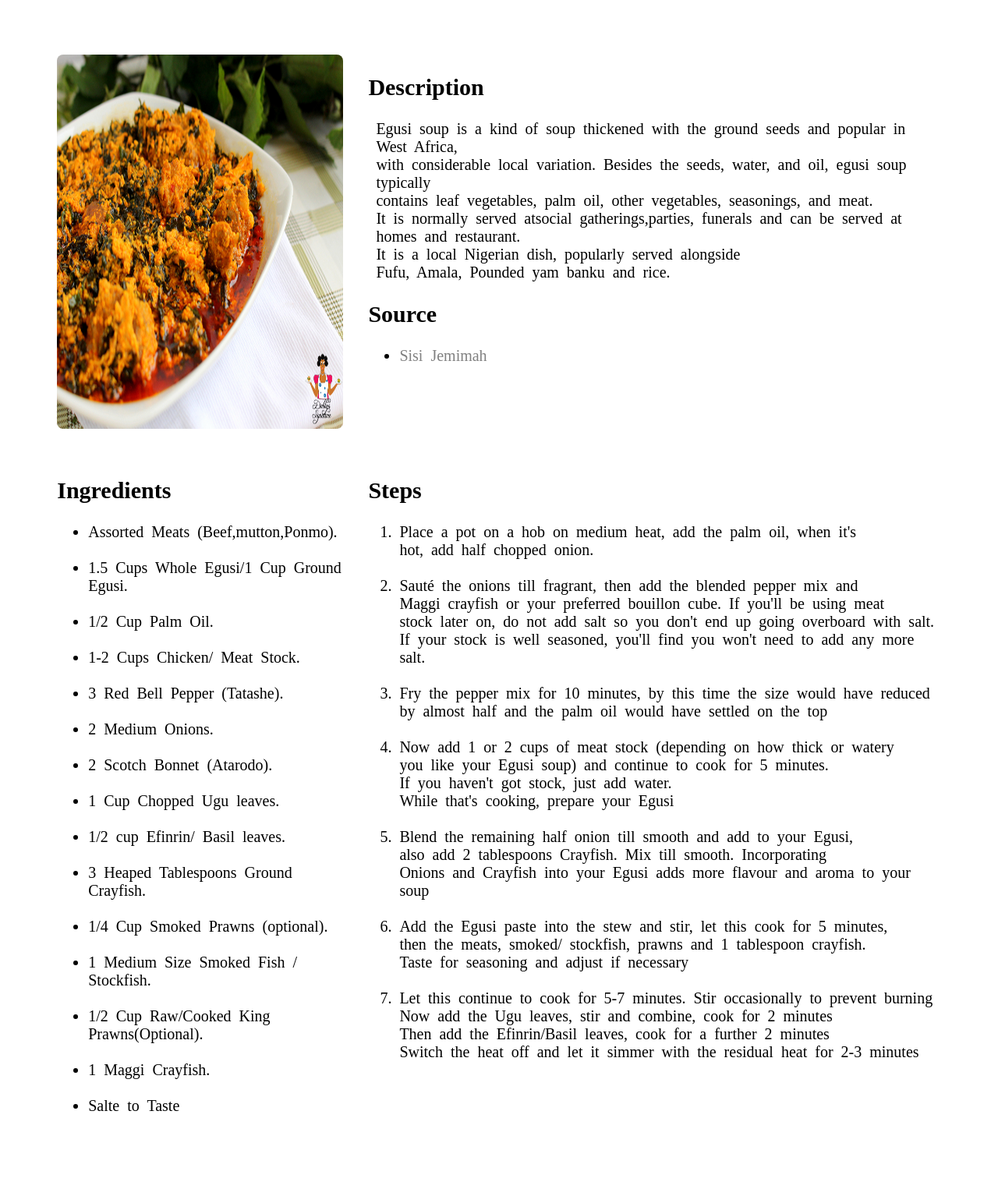
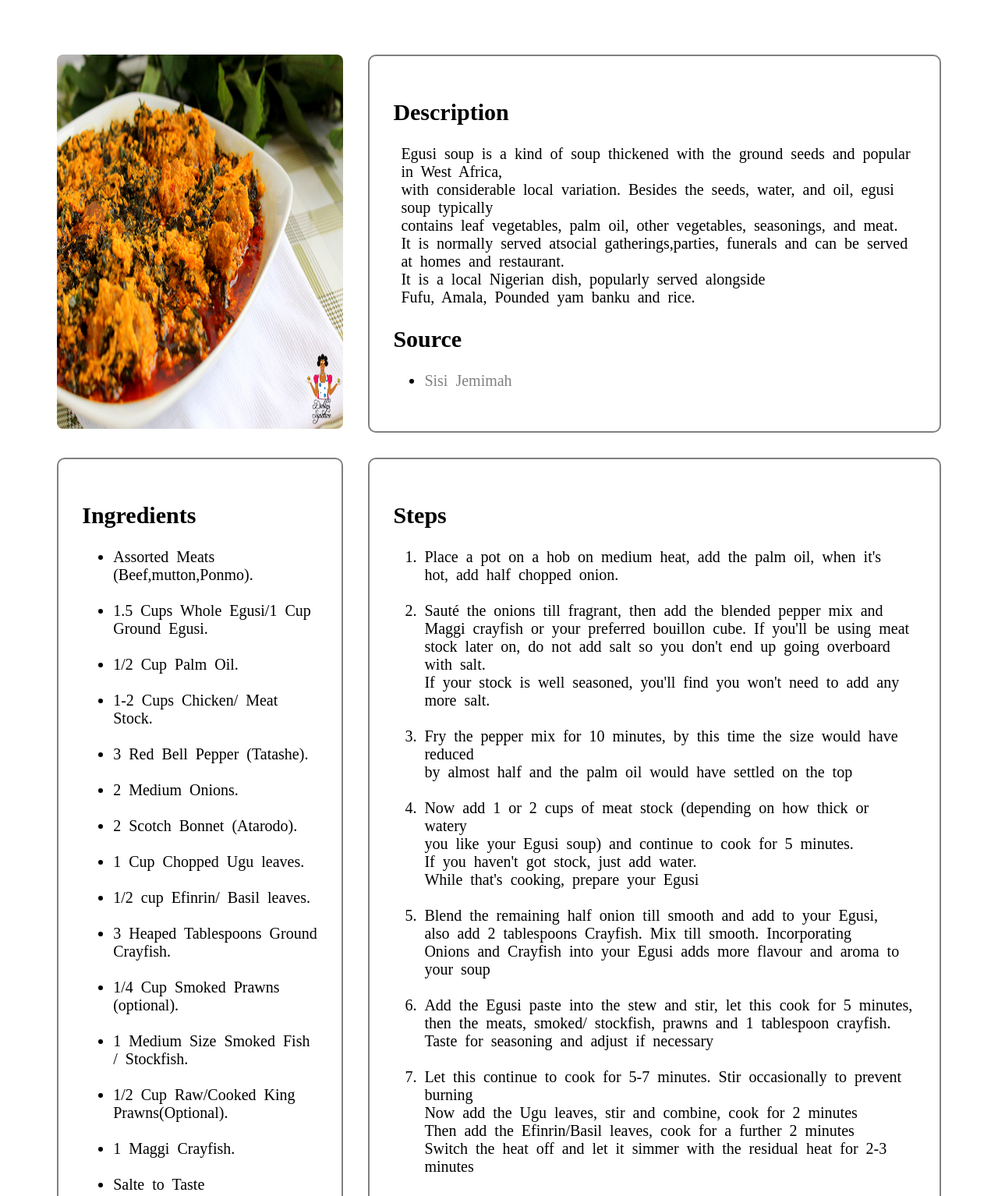
Before and after one commit to kinjames/Odin-project1-recipe, a plain HTML site: page egusi.html in a window 1280 px wide. Shown: the part 199-1733 px from the top of the page at 78% size. Before the commit the page ends 1677 px from the top, so only its background shows below. Drawn offline with Linux system fonts and the light colour scheme.

Commit message:
style.css

```diff
--- a/style.css
+++ b/style.css
@@ -117,6 +117,24 @@ span{
     padding-left: 10px;
 }
 
+.container .des {
+    border: 2px solid grey;
+    border-radius: 10px;
+    padding: 30px;
+}
+
+.container .ing {
+    border: 2px solid grey;
+    border-radius: 10px;
+    padding: 30px;
+}
+
+.container .steps {
+    border: 2px solid grey;
+    border-radius: 10px;
+    padding: 30px;
+}
+
 
 @media only screen and (max-width:600px)
 {
@@ -124,7 +142,7 @@ span{
         display: flex;
         flex-direction: column;
     }
-    .container h1{
+    .header h1{
         font-size: 70px;
     }
 }
```
